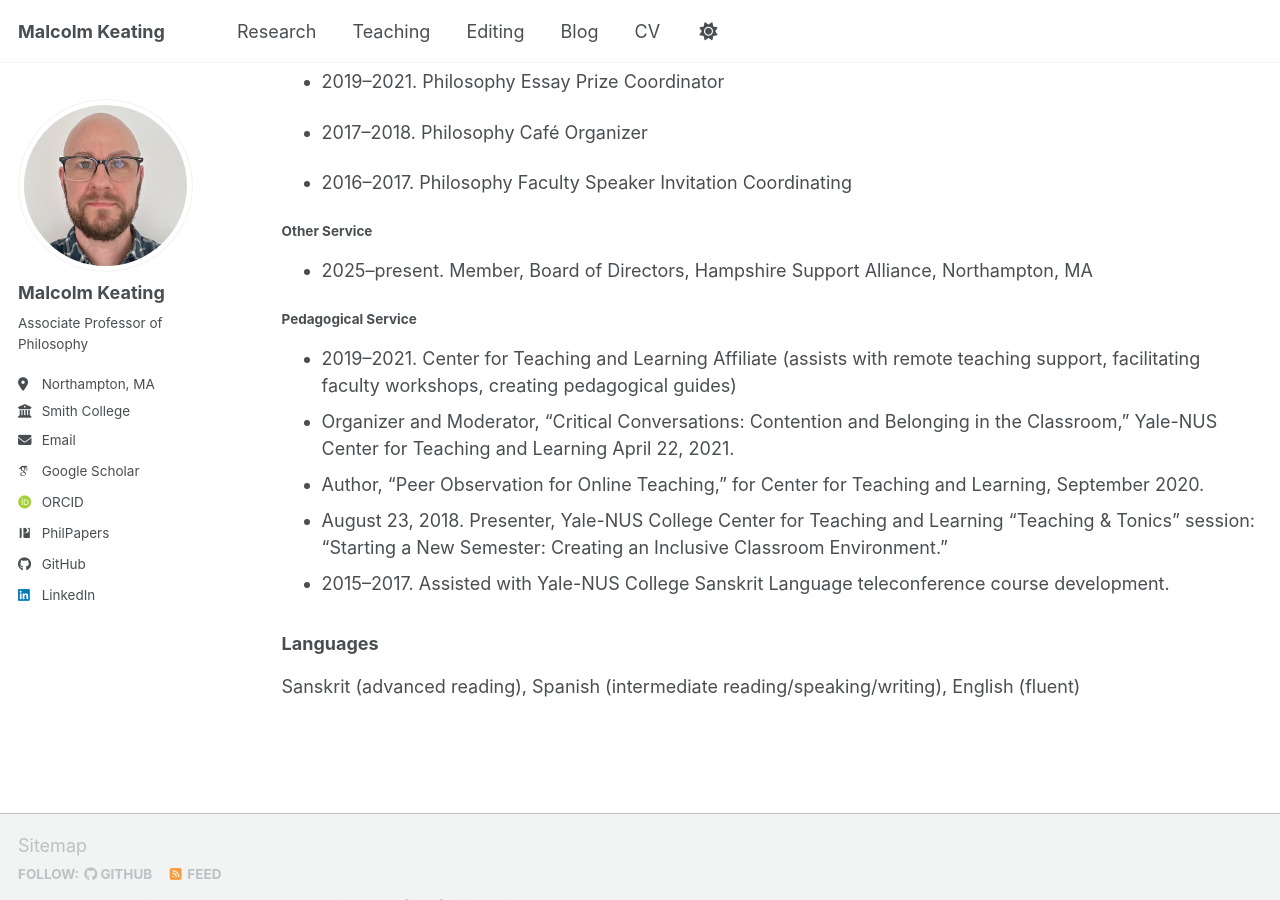
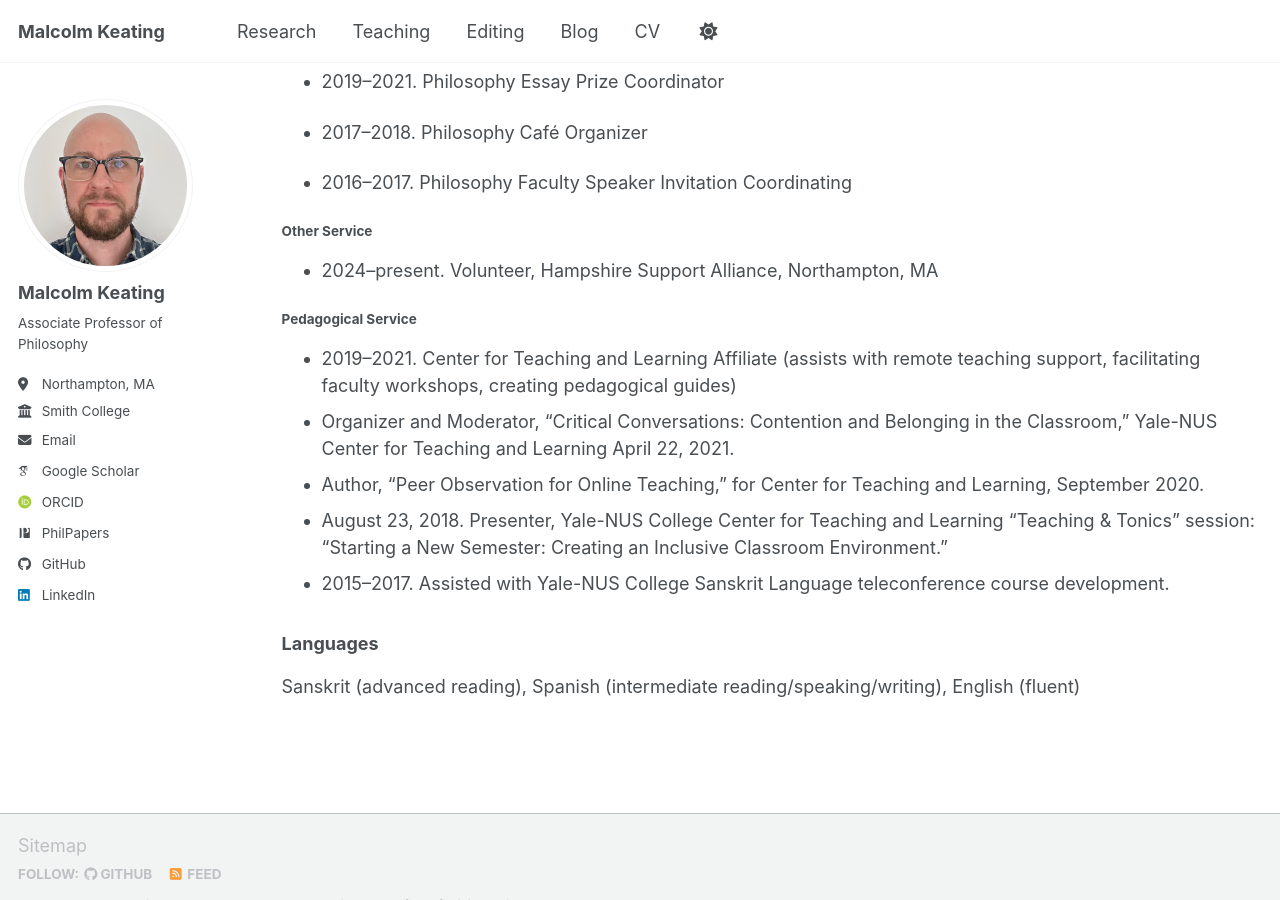
Before and after one commit to malcolmkeating/malcolmkeating.github.io, a Jekyll site: the page built from _pages/cv.md, in a window 1280 px wide and 900 px high, scrolled down 13185 px. Built offline with Jekyll 4.4.1, drawn with Linux system fonts in a browser that asks for light colours; some web fonts are replaced; a script bundle is joined from its source files by our own code; library files that are not in the unit come from our copies.

Commit message:
Revised CV; HSA volunteer rather than board member

```diff
--- a/_pages/cv.md
+++ b/_pages/cv.md
@@ -570,8 +570,7 @@ Liaison
 
 #### Other Service
 
-+ 2025–present. Member, Board of Directors, Hampshire Support Alliance,
-Northampton, MA
++ 2024–present. Volunteer, Hampshire Support Alliance, Northampton, MA
 
 #### Pedagogical Service
 
```
